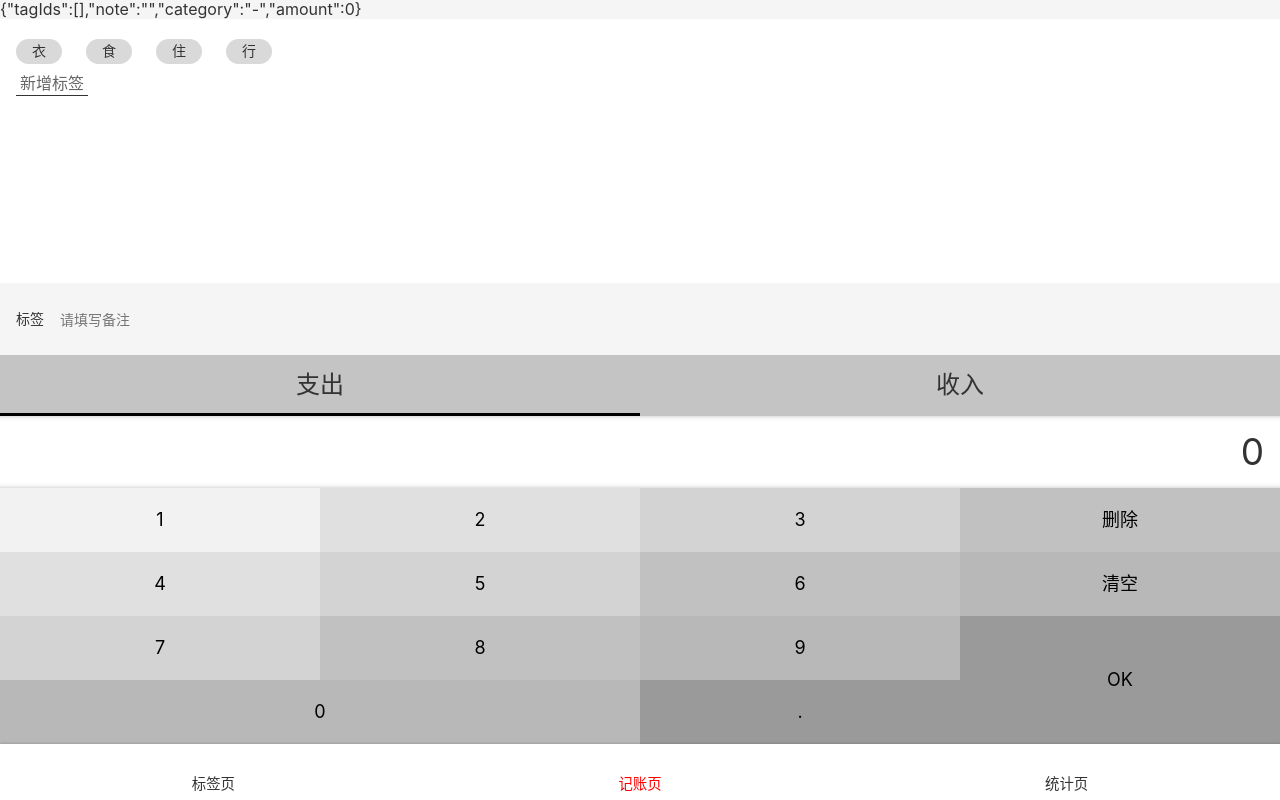
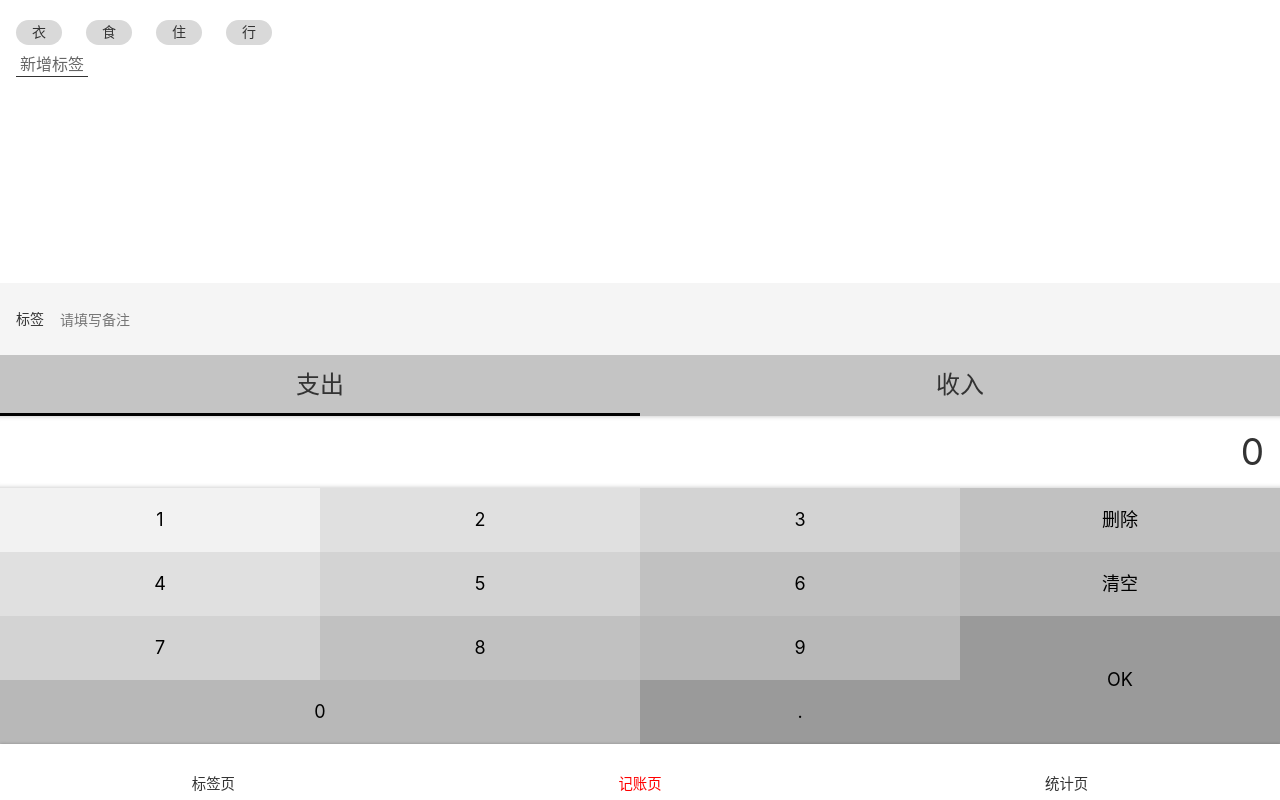
Before and after one commit to haixiangyan/split-wise-react, a React app: page /#/money in a window 1280 px wide. Built offline with nearby package versions, Linux system fonts and the light colour scheme.

Commit message:
去掉 log

```diff
--- a/src/pages/Money/index.tsx
+++ b/src/pages/Money/index.tsx
@@ -47,7 +47,6 @@ const Money: React.FunctionComponent = () => {
 
   return (
     <MoneyLayout>
-      {JSON.stringify(record)}
       <TagsSection value={record.tagIds}
                    onChange={tagIds => onChange({tagIds})}/>
       <NoteSection value={record.note}
```
